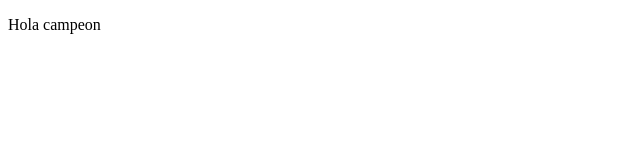
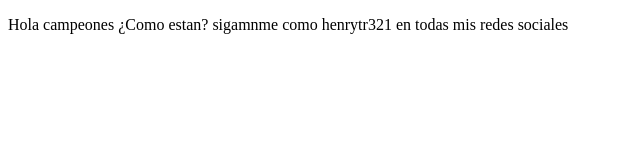
Before and after one commit to henrytr321/proyectoDemoCursoPrework, a plain HTML site: page index.html in a window 1280 px wide. Shown: the whole page, without its empty margins (0-640 px from the left). Drawn offline with Linux system fonts and the light colour scheme.

Commit message:
Cambios de redes

```diff
--- a/index.html
+++ b/index.html
@@ -8,7 +8,8 @@
 </head>
 <body>
     <p>
-        Hola campeon
+        Hola campeones ¿Como estan?
+        sigamnme como henrytr321 en todas mis redes sociales
     </p>
 </body>
 </html>
```
